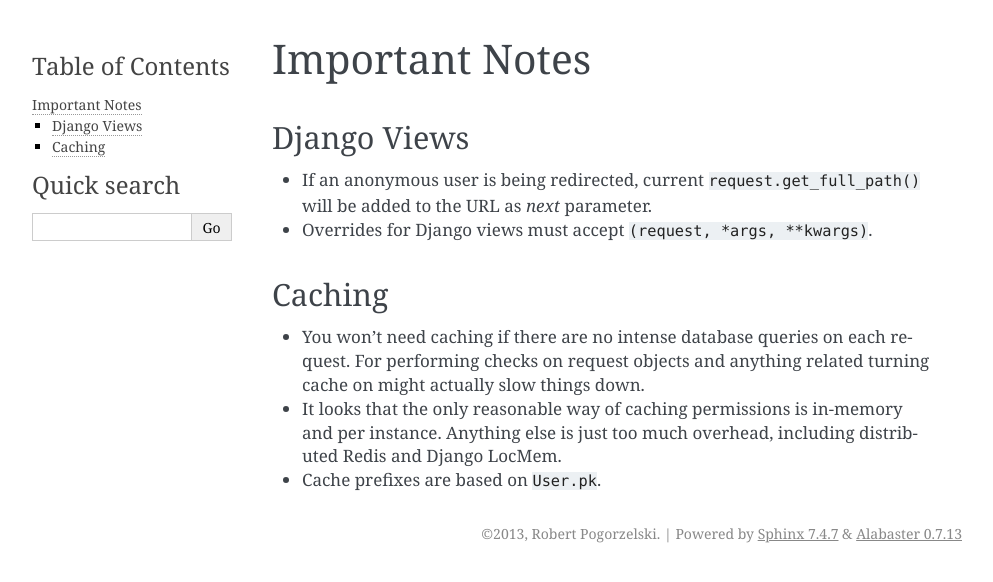
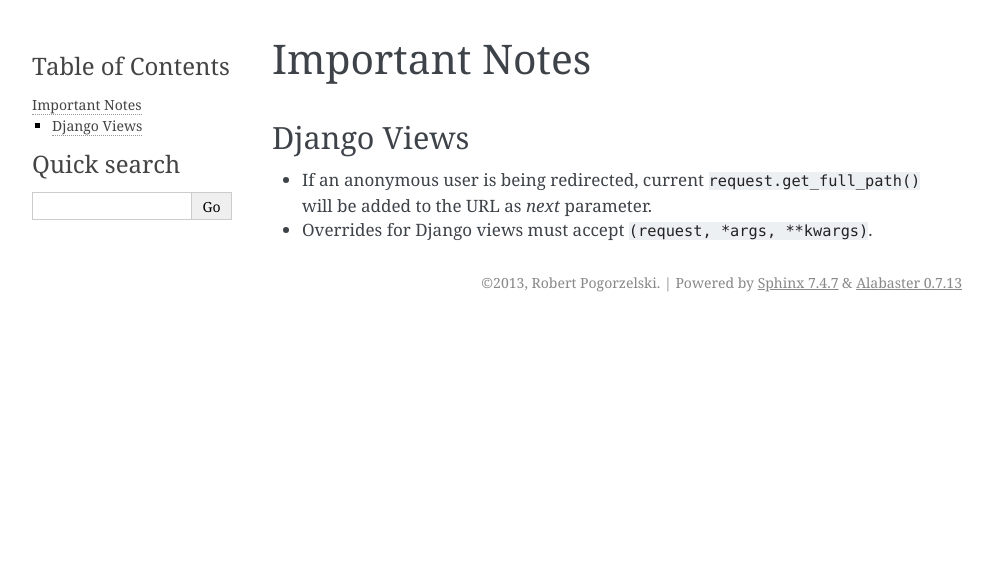
Before and after one commit to antoniotaranto/django-permissionsx, a Sphinx documentation site: the page built from docs/notes.rst, in a window 1280 px wide. Shown: the top 582 px of the page, without its empty margins (148-1141 px from the left). Built offline with Sphinx 7.4.7, drawn with Linux system fonts in a browser that asks for light colours.

Commit message:
Removed caching from docs.

```diff
--- a/docs/notes.rst
+++ b/docs/notes.rst
@@ -7,10 +7,3 @@ Django Views
 
 * If an anonymous user is being redirected, current ``request.get_full_path()`` will be added to the URL as `next` parameter.
 * Overrides for Django views must accept ``(request, *args, **kwargs)``.
-
-Caching
-=======
-
-* You won't need caching if there are no intense database queries on each request. For performing checks on request objects and anything related turning cache on might actually slow things down.
-* It looks that the only reasonable way of caching permissions is in-memory and per instance. Anything else is just too much overhead, including distributed Redis and Django LocMem.
-* Cache prefixes are based on ``User.pk``.
```
Also changed, not shown: docs/settings.rst (+0 -7 lines).
